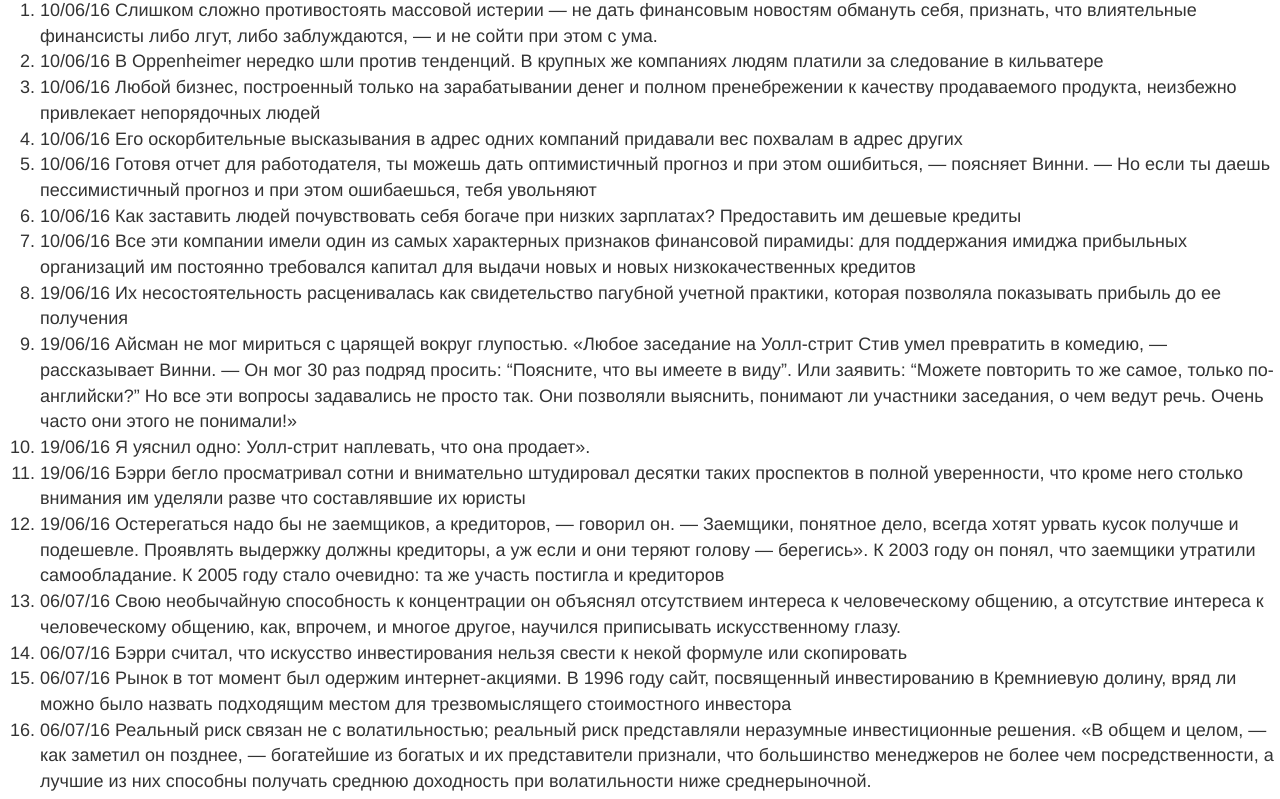
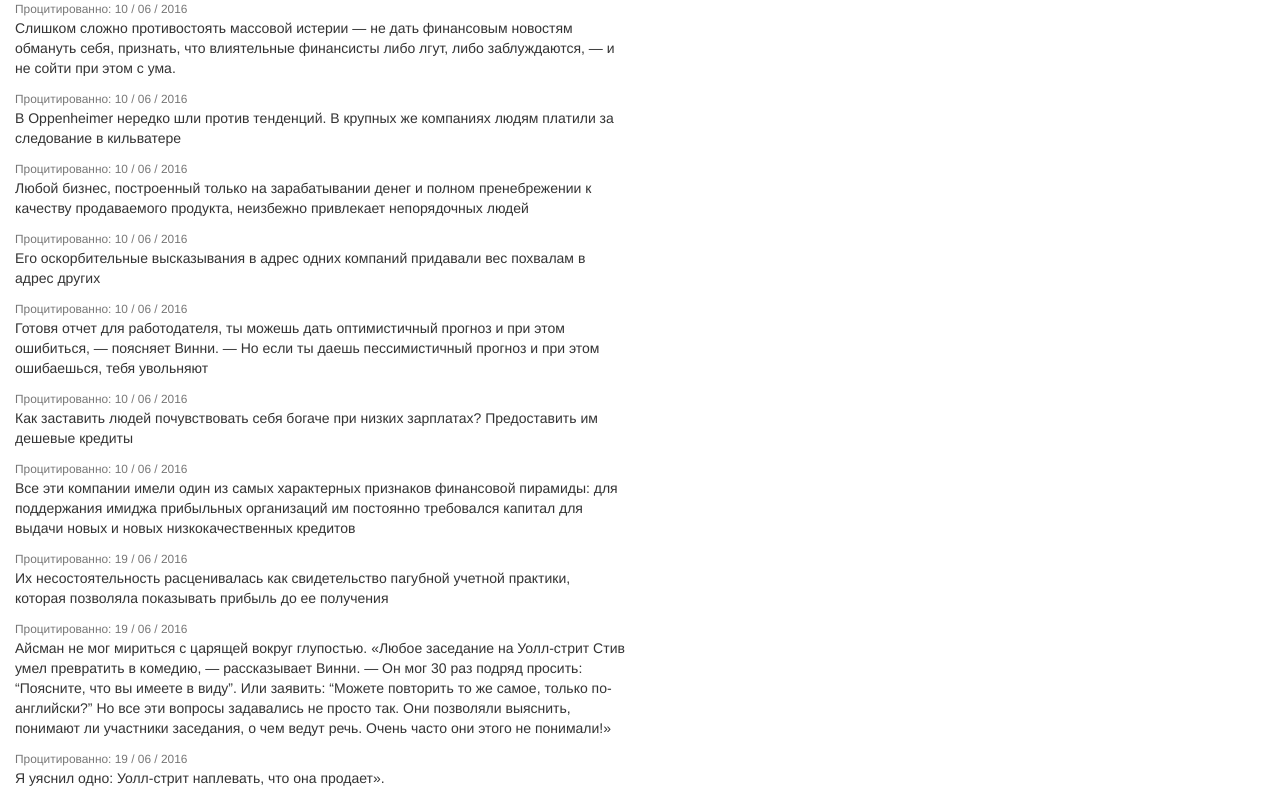
Before and after one commit to mishlaev-personal/Bookmate, a plain HTML site: page index.html in a window 1280 px wide. Shown: the part 65-864 px from the top of the page. Drawn offline with nearby package versions, Linux system fonts and the light colour scheme.

Commit message:
Card layout

```diff
--- a/assets/main.js
+++ b/assets/main.js
@@ -23,34 +23,43 @@ $(function() {
           the day and month.
           Note:  Use YYMMDD, for sorting that makes sense.
       */
-      year    = (""  + year) .slice (-2);
+      year    = (""  + year) .slice (-4);
       month   = ("0" + month).slice (-2);
       day     = ("0" + day)  .slice (-2);
 
-      return day + '/' + month + '/' + year;
+      return day + ' / ' + month + ' / ' + year;
   };
 
 //Sorting func
-  function custom_sort(a, b) {
+  function date_sort(a, b) {
       return new Date(a.created_at).getTime() - new Date(b.created_at).getTime();
   }
 
 // Showimg reviews
 
   $.getJSON( "assets/reviews.json", function( data ) {
-    console.log(data);
     var reviews = [];
+    data.sort(date_sort);
 
-    console.log(data.sort(custom_sort));
+    // collecting data about each review
+    $.each( data, function( key, val ) {
+      var element = $('<div>', {
+          'class': 'card card-block',
+        })
+        .append($('<small>', {
+          'class': 'text-muted',
+          text: 'Процитированно: ' + unixEpochTime_TO_Date_DDMMYY(val.created_at, " Local")
+        }))
+        .append($('<p>', {
+          'class': 'card-text',
+          text: val.content
+        }));
 
-    $.each( data, function( key, val ) {
-      reviews.push( "<li id='" + key + "'>" + unixEpochTime_TO_Date_DDMMYY(val.created_at, " Local") + ' ' +  val.content + "</li>" );
+      reviews.push( element );
     });
 
-    $( "<ol/>", {
-      "class": "my-new-list",
-      html: reviews.join( "" )
-    }).appendTo( "body" );
+
+    $('#reviews').append(reviews);
   });
 
 
--- a/index.html
+++ b/index.html
@@ -1,22 +1,26 @@
 <!DOCTYPE html>
 <html lang="en">
-<head>
-  <meta charset="UTF-8">
-  <meta name="viewport" content="width=device-width, initial-scale=1">
-  <link rel="stylesheet" href="https://maxcdn.bootstrapcdn.com/bootstrap/3.3.7/css/bootstrap.min.css" integrity="sha384-BVYiiSIFeK1dGmJRAkycuHAHRg32OmUcww7on3RYdg4Va+PmSTsz/K68vbdEjh4u" crossorigin="anonymous">
-  <link rel="stylesheet" href="assets/main.css">
-  <title>HTML Portfolio</title>
-</head>
-<body>
+  <head>
+    <title>Bookmate reviews</title>
+    <!-- Required meta tags always come first -->
+    <meta charset="utf-8">
+    <meta name="viewport" content="width=device-width, initial-scale=1, shrink-to-fit=no">
+    <meta http-equiv="x-ua-compatible" content="ie=edge">
 
-  <div class="container">
-    <h2>Цитаты из <a href="https://bookmate.com/books/aoi5a0Vk">"Большая игра на понижение"</a></h2>
-    <div id="badges"></div>
-  </div>
+    <!-- Bootstrap CSS -->
+    <link rel="stylesheet" href="https://maxcdn.bootstrapcdn.com/bootstrap/4.0.0-alpha.4/css/bootstrap.min.css" integrity="2hfp1SzUoho7/TsGGGDaFdsuuDL0LX2hnUp6VkX3CUQ2K4K+xjboZdsXyp4oUHZj" crossorigin="anonymous">
+  </head>
+  <body>
 
+    <div class="container">
+      <h2>Цитаты из <a href="https://bookmate.com/books/aoi5a0Vk">"Большая игра на понижение"</a></h2>
+    </div>
+    <div id="reviews" class="container col-xs-10 offset-xs-1 col-md-6 offset-md-3"></div>
 
-  <script src="https://code.jquery.com/jquery-3.1.0.min.js" integrity="sha256-cCueBR6CsyA4/9szpPfrX3s49M9vUU5BgtiJj06wt/s=" crossorigin="anonymous"></script>
+  <!-- jQuery first, then Tether, then Bootstrap JS. -->
+  <script src="https://ajax.googleapis.com/ajax/libs/jquery/3.0.0/jquery.min.js" integrity="sha384-THPy051/pYDQGanwU6poAc/hOdQxjnOEXzbT+OuUAFqNqFjL+4IGLBgCJC3ZOShY" crossorigin="anonymous"></script>
+  <script src="https://cdnjs.cloudflare.com/ajax/libs/tether/1.2.0/js/tether.min.js" integrity="sha384-Plbmg8JY28KFelvJVai01l8WyZzrYWG825m+cZ0eDDS1f7d/js6ikvy1+X+guPIB" crossorigin="anonymous"></script>
+  <script src="https://maxcdn.bootstrapcdn.com/bootstrap/4.0.0-alpha.4/js/bootstrap.min.js" integrity="VjEeINv9OSwtWFLAtmc4JCtEJXXBub00gtSnszmspDLCtC0I4z4nqz7rEFbIZLLU" crossorigin="anonymous"></script>
   <script src="assets/main.js"></script>
-
 </body>
 </html>
```
